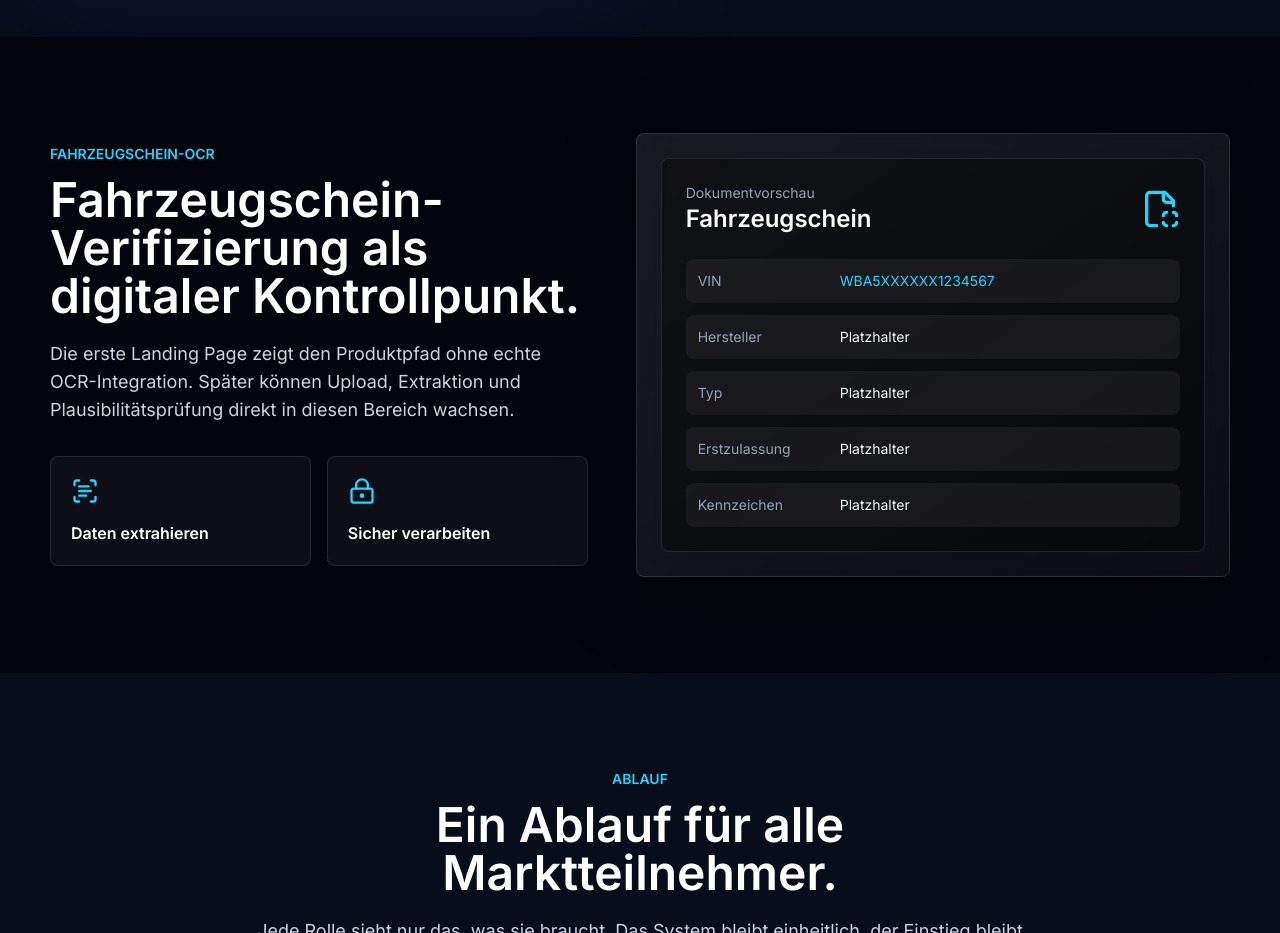
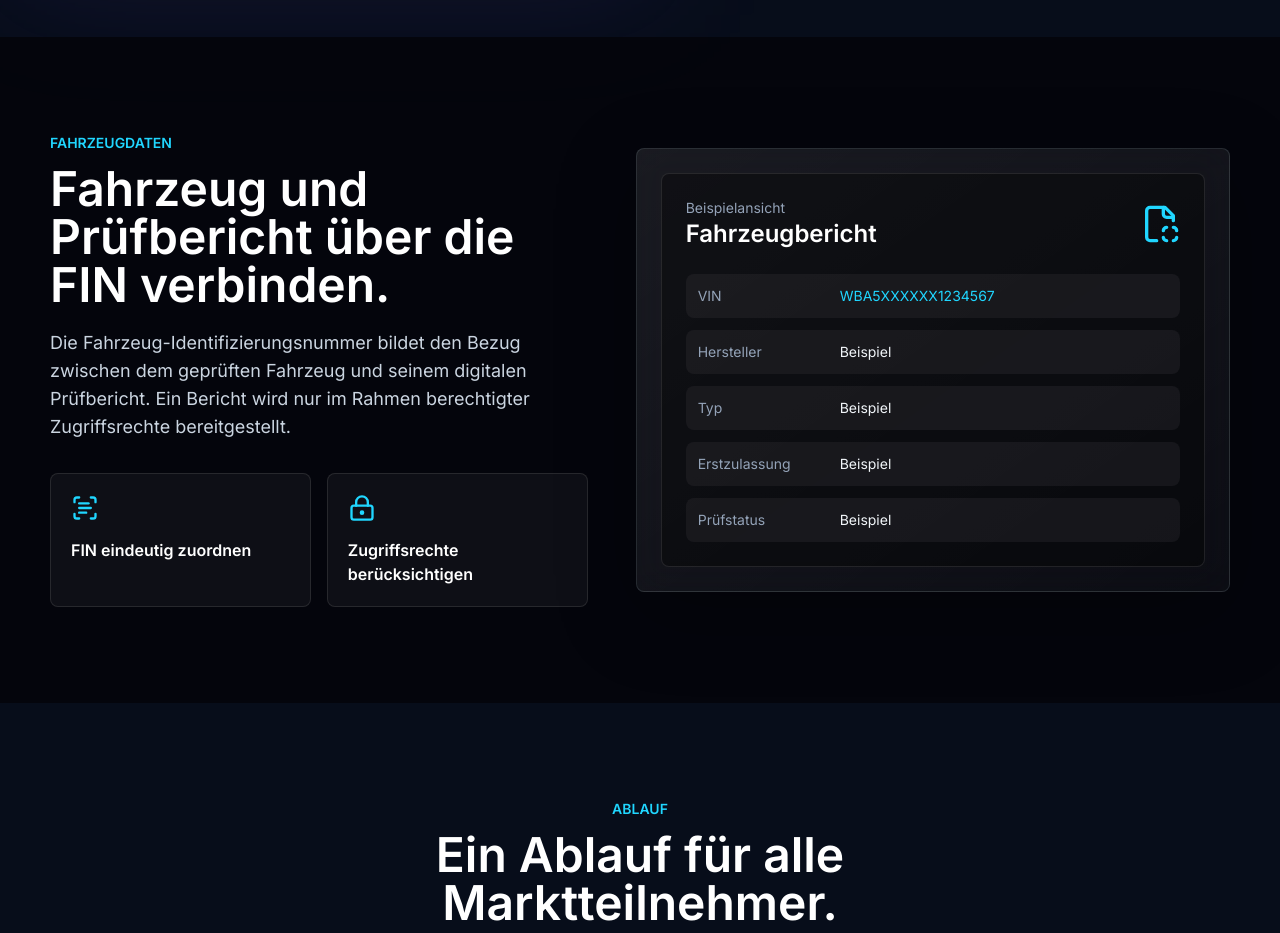
Before and after one commit to Diaa6969/luvipro-website, a Next.js app: page / in a window 1280 px wide. Shown: the part 3600-4533 px from the top of the page. Built offline with nearby package versions, Linux system fonts and the light colour scheme.

Commit message:
Align launch-facing website text with VIN, UV device and available product focus

```diff
--- a/src/components/sections/ocr-verification.tsx
+++ b/src/components/sections/ocr-verification.tsx
@@ -8,14 +8,14 @@ export function OcrVerification() {
       <div className="section-shell grid items-center gap-12 lg:grid-cols-[0.95fr_1.05fr]">
         <Reveal>
           <SectionHeading
-            eyebrow="Fahrzeugschein-OCR"
-            title="Fahrzeugschein-Verifizierung als digitaler Kontrollpunkt."
-            description="Die erste Landing Page zeigt den Produktpfad ohne echte OCR-Integration. Später können Upload, Extraktion und Plausibilitätsprüfung direkt in diesen Bereich wachsen."
+            eyebrow="Fahrzeugdaten"
+            title="Fahrzeug und Prüfbericht über die FIN verbinden."
+            description="Die Fahrzeug-Identifizierungsnummer bildet den Bezug zwischen dem geprüften Fahrzeug und seinem digitalen Prüfbericht. Ein Bericht wird nur im Rahmen berechtigter Zugriffsrechte bereitgestellt."
           />
           <div className="mt-8 grid gap-4 sm:grid-cols-2">
             {[
-              { icon: ScanText, title: "Daten extrahieren" },
-              { icon: LockKeyhole, title: "Sicher verarbeiten" },
+              { icon: ScanText, title: "FIN eindeutig zuordnen" },
+              { icon: LockKeyhole, title: "Zugriffsrechte berücksichtigen" },
             ].map((item) => (
               <div key={item.title} className="rounded-lg border border-white/10 bg-white/[0.045] p-5">
                 <item.icon className="h-7 w-7 text-pulse" />
@@ -29,19 +29,19 @@ export function OcrVerification() {
             <div className="rounded-lg border border-white/10 bg-black/35 p-6">
               <div className="mb-6 flex items-center justify-between">
                 <div>
-                  <p className="text-sm text-slate-400">Dokumentvorschau</p>
+                  <p className="text-sm text-slate-400">Beispielansicht</p>
                   <p className="font-[var(--font-space-grotesk)] text-2xl font-semibold">
-                    Fahrzeugschein
+                    Fahrzeugbericht
                   </p>
                 </div>
                 <FileScan className="h-10 w-10 text-pulse" />
               </div>
               <div className="space-y-3">
-                {["VIN", "Hersteller", "Typ", "Erstzulassung", "Kennzeichen"].map((field, index) => (
+                {["VIN", "Hersteller", "Typ", "Erstzulassung", "Prüfstatus"].map((field, index) => (
                   <div key={field} className="grid gap-2 rounded-lg bg-white/5 p-3 text-sm sm:grid-cols-[130px_1fr] sm:gap-3">
                     <span className="text-slate-400">{field}</span>
                     <span className={`${index === 0 ? "text-pulse" : "text-slate-100"} min-w-0 break-words`}>
-                      {index === 0 ? "WBA5XXXXXX1234567" : "Platzhalter"}
+                      {index === 0 ? "WBA5XXXXXX1234567" : "Beispiel"}
                     </span>
                   </div>
                 ))}
```
